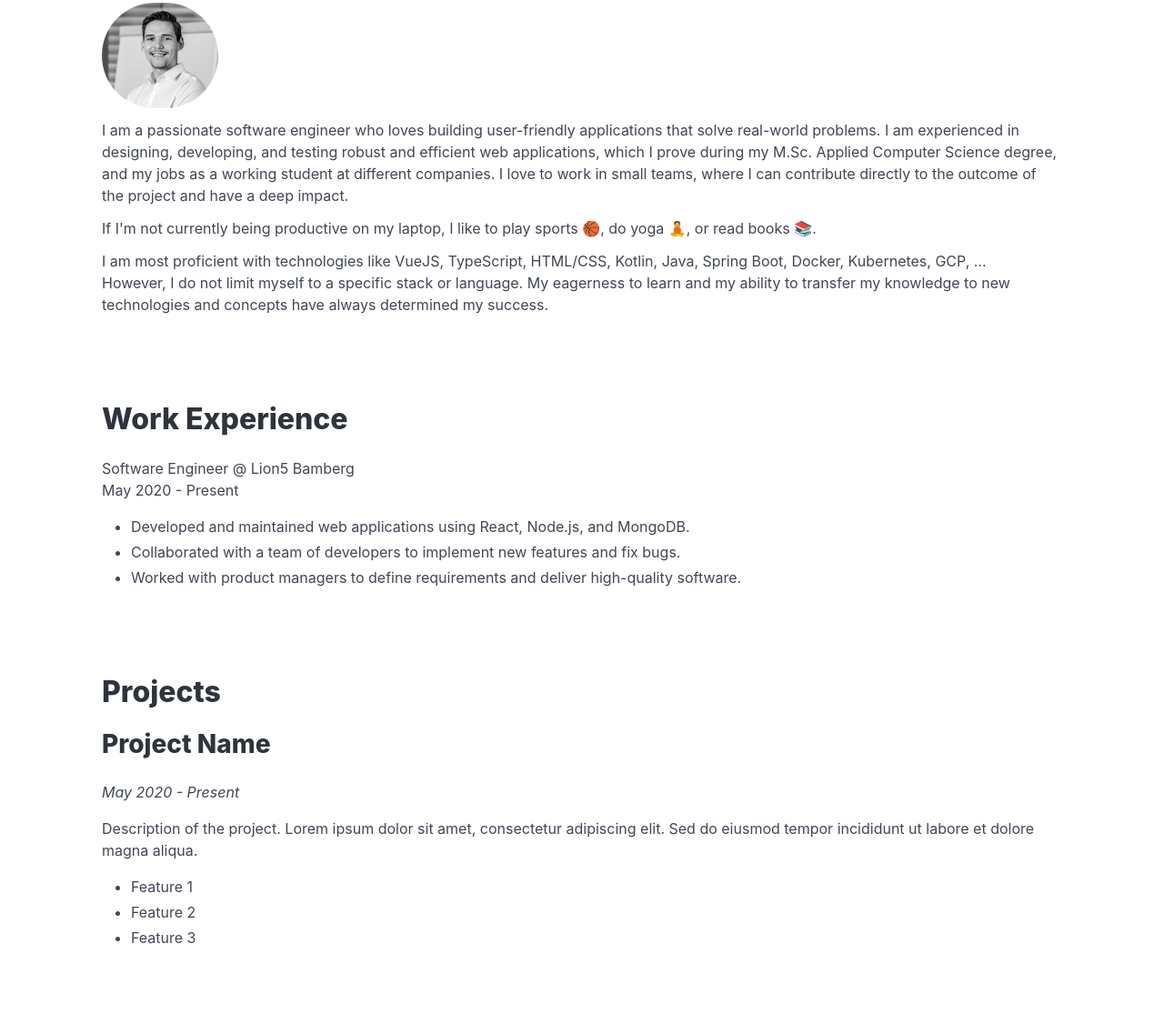
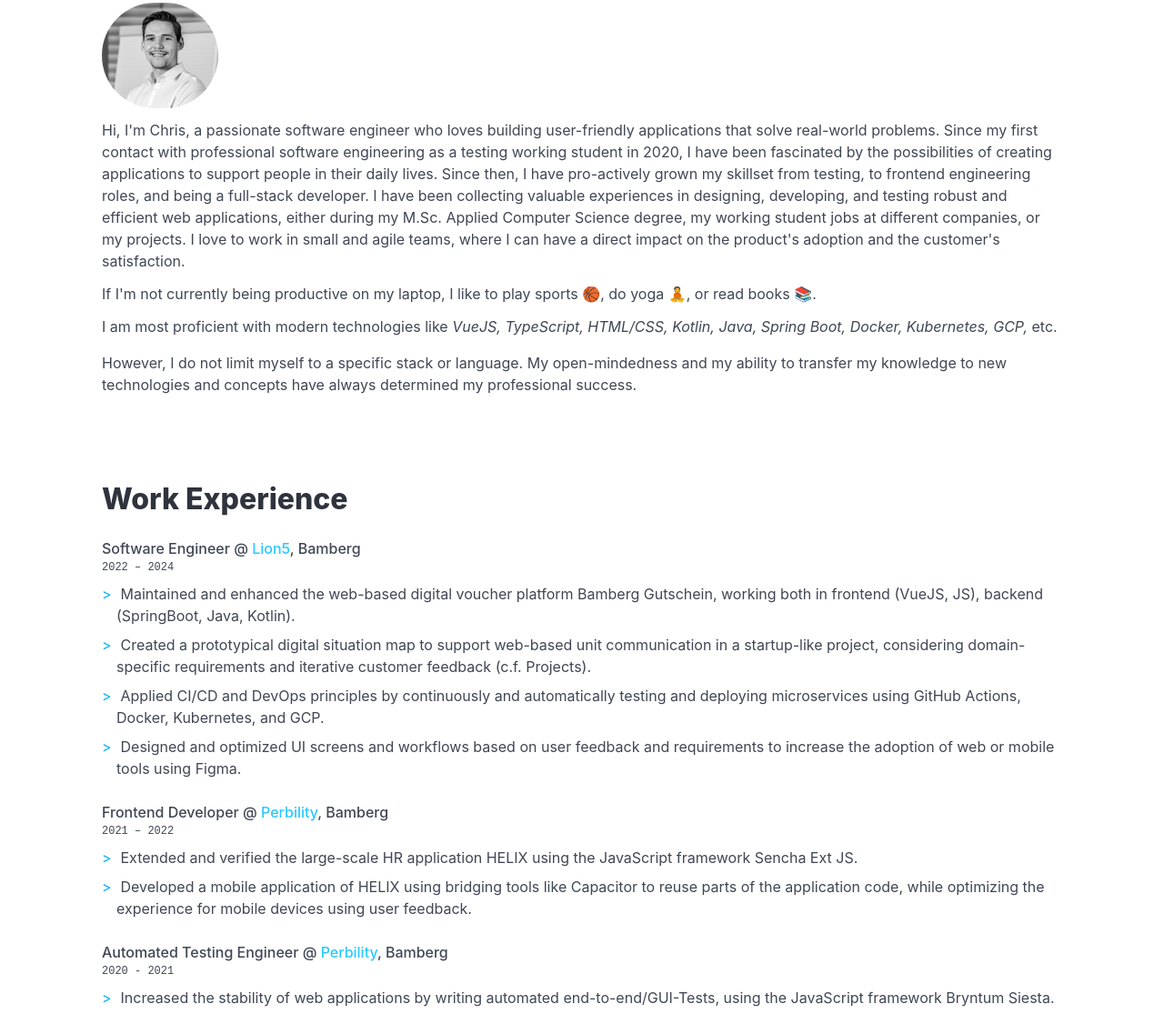
Before and after one commit to nagychris/nagychris.github.io, a plain HTML site: page index.html in a window 1280 px wide. Shown: the part 957-2072 px from the top of the page at 91% size. Drawn offline with nearby package versions, Linux system fonts and the light colour scheme.

Commit message:
add work section

```diff
--- a/index.html
+++ b/index.html
@@ -38,7 +38,7 @@
                     <a class="navbar-item" href="#"> Home </a>
                     <a class="navbar-item" href="#about"> About </a>
                     <a class="navbar-item" href="#work"> Work </a>
-                    <a class="navbar-item" href="#projects"> Projects </a>
+                    <!-- <a class="navbar-item" href="#projects"> Projects </a> -->
                     <a class="navbar-item" href="#contact"> Contact </a>
                 </div>
 
@@ -74,8 +74,7 @@
                             Christopher Nagy.
                         </p>
                         <p class="mb-3">
-                            I love to build minimalistic software, while
-                            maximizing its positive impact.
+                            I'm a software engineer based in Bamberg, Germany.
                         </p>
                         <a
                             class="button is-light"
@@ -113,85 +112,180 @@
             <section class="container">
                 <div class="section" id="about">
                     <h1 class="title">About Me</h1>
+                    <div class="content">
                         <figure class="image is-128x128">
                             <img
+                                loading="lazy"
                                 class="is-rounded"
                                 src="public/christopher-photo.png"
                             />
                         </figure>
                         <p class="mb-3">
-                        I am a passionate software engineer who loves building
-                        user-friendly applications that solve real-world
-                        problems. I am experienced in designing, developing, and
-                        testing robust and efficient web applications, which I
-                        prove during my M.Sc. Applied Computer Science degree,
-                        and my jobs as a working student at different companies.
-                        I love to work in small teams, where I can contribute
-                        directly to the outcome of the project and have a deep
-                        impact.
+                            Hi, I'm Chris, a passionate software engineer who
+                            loves building user-friendly applications that solve
+                            real-world problems. Since my first contact with
+                            professional software engineering as a testing
+                            working student in 2020, I have been fascinated by
+                            the possibilities of creating applications to
+                            support people in their daily lives. Since then, I
+                            have pro-actively grown my skillset from testing, to
+                            frontend engineering roles, and being a full-stack
+                            developer. I have been collecting valuable
+                            experiences in designing, developing, and testing
+                            robust and efficient web applications, either during
+                            my M.Sc. Applied Computer Science degree, my working
+                            student jobs at different companies, or my projects.
+                            I love to work in small and agile teams, where I can
+                            have a direct impact on the product's adoption and
+                            the customer's satisfaction.
                         </p>
                         <p class="mb-3">
-                        If I'm not currently being productive on my laptop, I
-                        like to play sports 🏀, do yoga 🧘, or read books 📚.
+                            If I'm not currently being productive on my laptop,
+                            I like to play sports 🏀, do yoga 🧘, or read books
+                            📚.
                         </p>
                         <p>
-                        I am most proficient with technologies like VueJS,
-                        TypeScript, HTML/CSS, Kotlin, Java, Spring Boot, Docker,
-                        Kubernetes, GCP, ...
+                            I am most proficient with modern technologies like
+                            <i
+                                >VueJS, TypeScript, HTML/CSS, Kotlin, Java,
+                                Spring Boot, Docker, Kubernetes, GCP,</i
+                            >
+                            etc.
                         </p>
                         <p>
-                        However, I do not limit myself to a specific stack or
-                        language. My eagerness to learn and my ability to
-                        transfer my knowledge to new technologies and concepts
-                        have always determined my success.
+                            However, I do not limit myself to a specific stack
+                            or language. My open-mindedness and my ability to
+                            transfer my knowledge to new technologies and
+                            concepts have always determined my professional
+                            success.
                         </p>
+                    </div>
                 </div>
             </section>
 
             <section class="container">
                 <div class="section" id="work">
                     <h1 class="title">Work Experience</h1>
-                    <div class="content">
-                        <span>Software Engineer @ Lion5</span>
-                        <span>Bamberg</span>
-                        <p class="is-mono">May 2020 - Present</p>
+                    <div>
+                        <div class="block">
+                            <div class="mb-2">
+                                <h5 class="has-text-weight-medium">
+                                    Software Engineer @
+                                    <a href="https://lion5.io" target="_blank">
+                                        Lion5</a
+                                    >, Bamberg
+                                </h5>
+                                <p class="is-family-monospace is-size-7">
+                                    2022 – 2024
+                                </p>
+                            </div>
                             <ul>
                                 <li>
-                                Developed and maintained web applications using
-                                React, Node.js, and MongoDB.
+                                    Maintained and enhanced the web-based
+                                    digital voucher platform Bamberg Gutschein,
+                                    working both in frontend (VueJS, JS),
+                                    backend (SpringBoot, Java, Kotlin).
                                 </li>
                                 <li>
-                                Collaborated with a team of developers to
-                                implement new features and fix bugs.
+                                    Created a prototypical digital situation map
+                                    to support web-based unit communication in a
+                                    startup-like project, considering
+                                    domain-specific requirements and iterative
+                                    customer feedback (c.f. Projects).
                                 </li>
                                 <li>
-                                Worked with product managers to define
-                                requirements and deliver high-quality software.
+                                    Applied CI/CD and DevOps principles by
+                                    continuously and automatically testing and
+                                    deploying microservices using GitHub
+                                    Actions, Docker, Kubernetes, and GCP.
+                                </li>
+                                <li>
+                                    Designed and optimized UI screens and
+                                    workflows based on user feedback and
+                                    requirements to increase the adoption of web
+                                    or mobile tools using Figma.
+                                </li>
+                            </ul>
+                        </div>
+                        <div class="block">
+                            <div class="mb-2">
+                                <h5 class="has-text-weight-medium">
+                                    Frontend Developer @
+                                    <a
+                                        href="https://perbility.com"
+                                        target="_blank"
+                                    >
+                                        Perbility</a
+                                    >, Bamberg
+                                </h5>
+                                <p class="is-family-monospace is-size-7">
+                                    2021 – 2022
+                                </p>
+                            </div>
+                            <ul>
+                                <li>
+                                    Extended and verified the large-scale HR
+                                    application HELIX using the JavaScript
+                                    framework Sencha Ext JS.
+                                </li>
+                                <li>
+                                    Developed a mobile application of HELIX
+                                    using bridging tools like Capacitor to reuse
+                                    parts of the application code, while
+                                    optimizing the experience for mobile devices
+                                    using user feedback.
+                                </li>
+                            </ul>
+                        </div>
+                        <div class="block">
+                            <div class="mb-2">
+                                <h5 class="has-text-weight-medium">
+                                    Automated Testing Engineer @
+                                    <a
+                                        href="https://perbility.com"
+                                        target="_blank"
+                                    >
+                                        Perbility</a
+                                    >, Bamberg
+                                </h5>
+                                <p class="is-family-monospace is-size-7">
+                                    2020 - 2021
+                                </p>
+                            </div>
+                            <ul>
+                                <li>
+                                    Increased the stability of web applications
+                                    by writing automated end-to-end/GUI-Tests,
+                                    using the JavaScript framework Bryntum
+                                    Siesta.
                                 </li>
                             </ul>
                         </div>
                     </div>
+                </div>
             </section>
 
-            <section class="container">
+            <!-- <section class="container">
                 <div class="section" id="projects">
                     <h1 class="title">Projects</h1>
-                    <div class="content">
-                        <h2 class="subtitle">Project Name</h2>
-                        <p class="is-italic">May 2020 - Present</p>
-                        <p>
-                            Description of the project. Lorem ipsum dolor sit
-                            amet, consectetur adipiscing elit. Sed do eiusmod
-                            tempor incididunt ut labore et dolore magna aliqua.
+                    <div>
+                        <div class="block">
+                            <div class="mb-2">
+                                <h5 class="has-text-weight-medium">
+                                    Digital Situation Map "DigiMap"
+                                </h5>
+                                <p class="is-family-monospace is-size-7">
+                                    2022 – 2024
                                 </p>
-                        <ul>
-                            <li>Feature 1</li>
-                            <li>Feature 2</li>
-                            <li>Feature 3</li>
-                        </ul>
+                            </div>
+                            <p>Description</p>
+                            <div>
+                                <span class="tag is-link is-light">VueJS</span>
                             </div>
                         </div>
-            </section>
+                    </div>
+                </div>
+            </section> -->
 
             <section class="container">
                 <div class="section" id="contact">
--- a/styles/main.css
+++ b/styles/main.css
@@ -1,4 +1,6 @@
-/* Custom CSS */
+/* ---------------- */
+/*    CUSTOM CSS    */
+/* ---------------- */
 * {
     scroll-behavior: smooth;
 }
@@ -6,8 +8,45 @@
 .gradient-color {
     background: -webkit-linear-gradient(45deg, var(--bulma-primary), var(--bulma-link));
     -webkit-background-clip: text;
+    background-clip: text;
     -webkit-text-fill-color: transparent;
 }
+
+.animate.appear {
+    animation-duration: 0.8s;
+    animation-name: animate-appear;
+    animation-timing-function: cubic-bezier(.26, .53, .74, 1.48);
+}
+
+@keyframes animate-appear {
+0% {
+    opacity: 0;
+}
+100% {
+    opacity: 1;
+}
+}
+
+ul > li {
+    padding-left: 1em;
+    margin-bottom: 0.5rem;
+}
+
+li::before {
+    content: ">";
+    color: var(--bulma-link);
+    display: inline-block;
+    width: 1em;
+    margin-left: -1em;
+}
+
+a:hover {
+    color: var(--bulma-link-dark);
+}
+
+/* ---------------- */
+/* BULMA OVERRIDES */
+/* ---------------- */
 
 /* make navbar links centered */
 .navbar-start {
@@ -18,18 +57,3 @@
 .button {
     font-weight: 300;
 }
-
-.animate.appear {
-    animation-duration: 0.5s;
-    animation-name: animate-appear;
-    animation-timing-function: cubic-bezier(.26, .53, .74, 1.48);
-  }
-
-  @keyframes animate-appear {
-    0% {
-      opacity: 0;
-    }
-    100% {
-      opacity: 1;
-    }
-  }
--- a/styles/theme.css
+++ b/styles/theme.css
@@ -1,4 +1,5 @@
-/* Theme Colors Overrides */
+/* --------------------- */
+/* CUSTOM THEME OVERRIDES */
 /* --------------------- */
 :root {
     /* Primary: #E76F51 */
```
Lines whose indentation alone changed are shown as unchanged.
